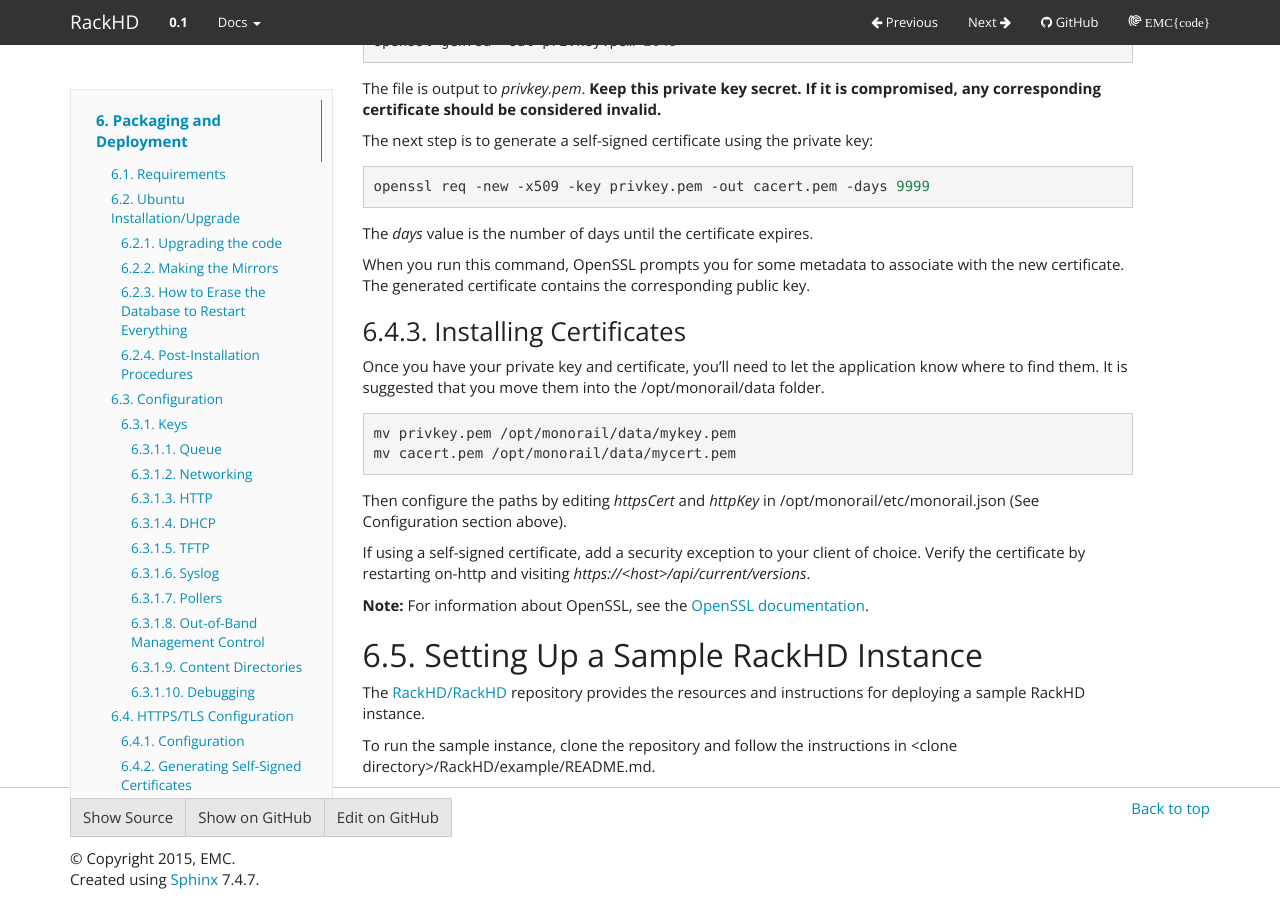
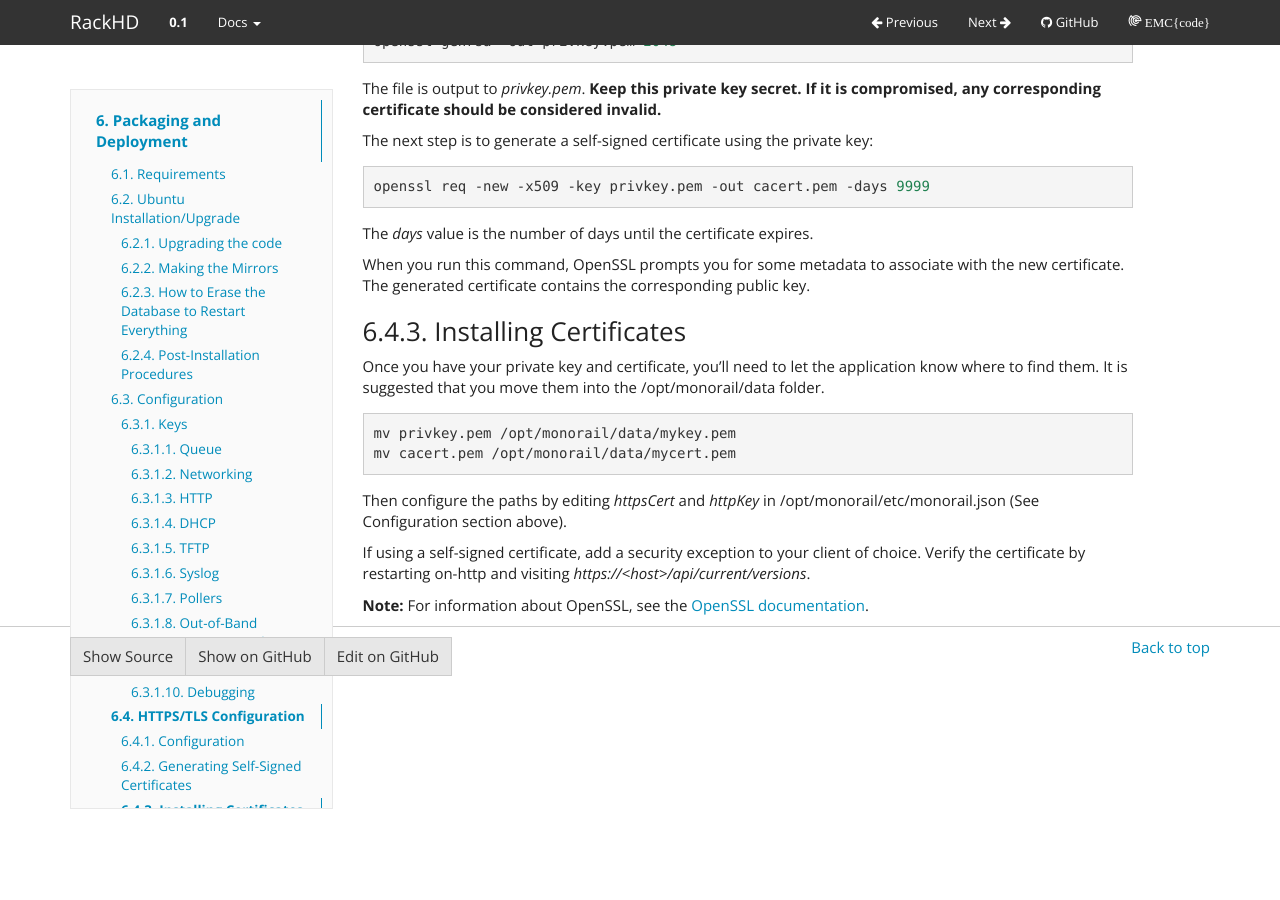
Before and after one commit to RackHD/docs, a Sphinx documentation site: the page built from docs/packaging_and_deployment.rst, in a window 1280 px wide and 900 px high, scrolled down 11021 px. Built offline with Sphinx 7.4.7, drawn with Linux system fonts in a browser that asks for light colours.

Commit message:
Removing
RackHD Instance setup from Deployment section

```diff
--- a/docs/monorail/rackhd_sample_instance.rst
+++ /dev/null
@@ -1,8 +0,0 @@
-Setting Up a Sample RackHD Instance
---------------------------------------------
-
-The `RackHD/RackHD`_ repository provides the resources and instructions for deploying a sample RackHD instance.
-
-.. _RackHD/RackHD: https://github.com/RackHD/RackHD
-
-To run the sample instance, clone the repository and follow the instructions in <clone directory>/RackHD/example/README.md.
--- a/docs/packaging_and_deployment.rst
+++ b/docs/packaging_and_deployment.rst
@@ -17,4 +17,3 @@
 .. include:: monorail/ubuntu_install_instructions.rst
 .. include:: monorail/configuration.rst
 .. include:: monorail/https.rst
-.. include:: monorail/rackhd_sample_instance.rst
```
